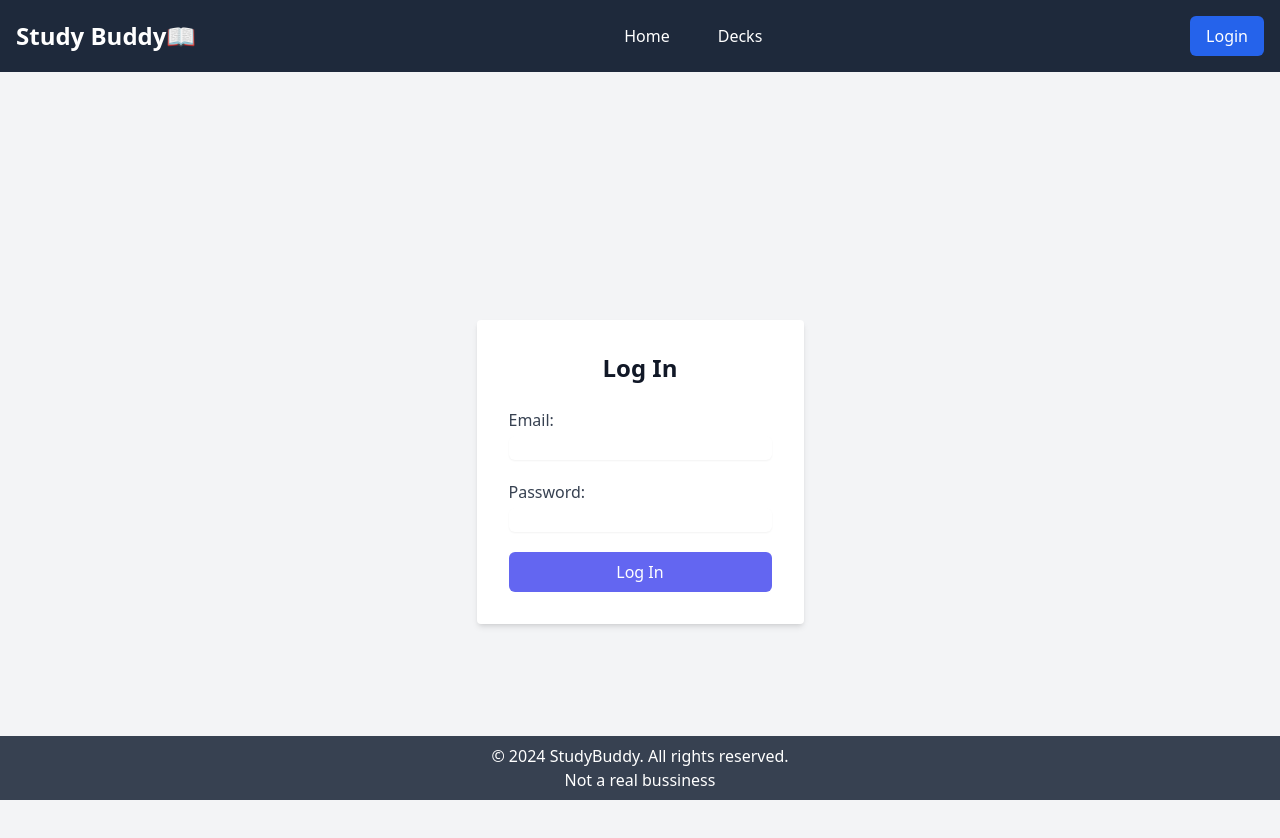
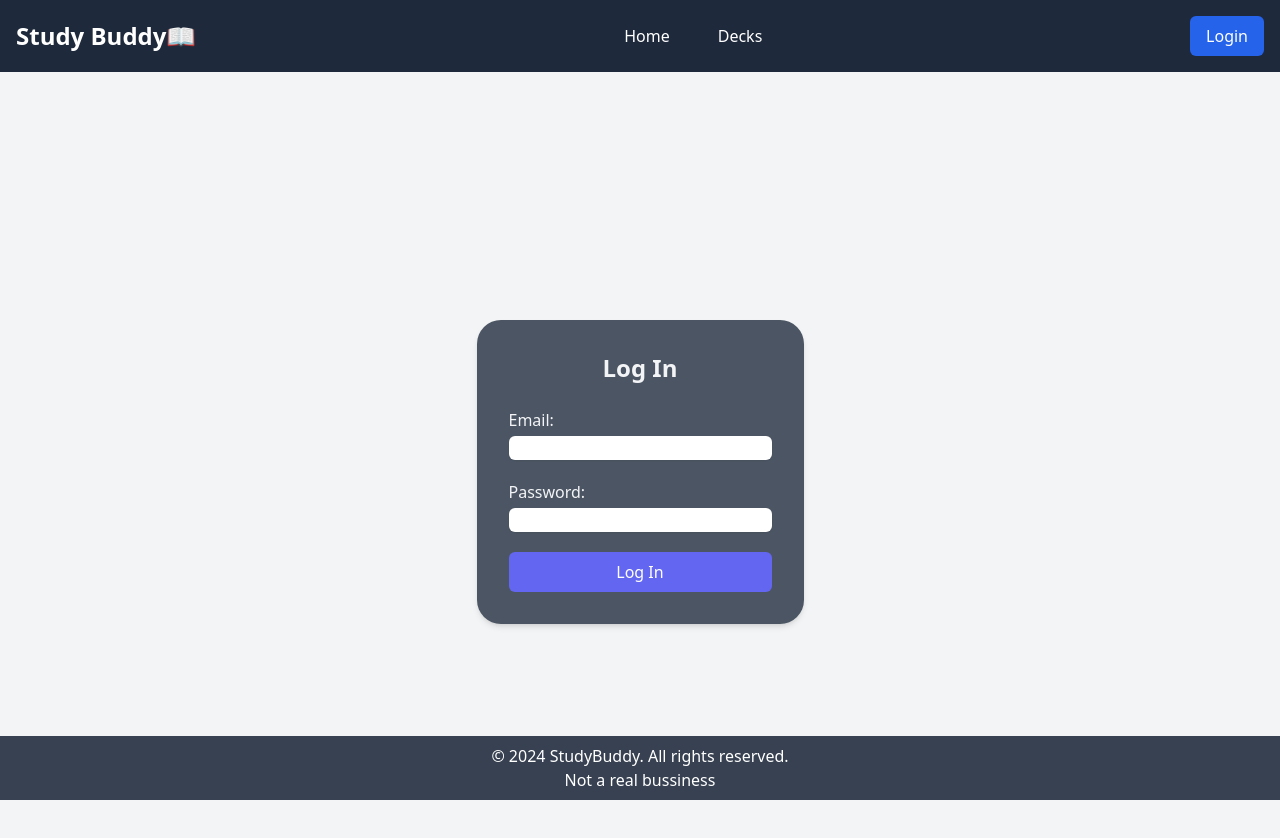
Before and after one commit to kerokero014/Study_buddy, a Next.js app in the folder stbdy/: page /login in a window 1280 px wide. Shown: the top 838 px of the page. Built offline with nearby package versions, Linux system fonts and the light colour scheme.

Commit message:
refactor: Update AllDecks component layout and add rounded corners to deck detail container

```diff
--- a/stbdy/src/app/components/AllDecks.tsx
+++ b/stbdy/src/app/components/AllDecks.tsx
@@ -46,7 +46,7 @@ export default function AllDecks() {
   }, []);
 
   return (
-    <div className="container mx-auto p-8">
+    <div className="bg-slate-300 container mx-auto p-8 m-11 rounded-2xl">
       <div className="flex justify-between items-center mb-4">
         <h1 className="text-3xl font-bold">All Decks</h1>
         <button
--- a/stbdy/src/app/components/log-in-form.tsx
+++ b/stbdy/src/app/components/log-in-form.tsx
@@ -1,21 +1,21 @@
-'use client';
+"use client";
 export default function LogInForm() {
   return (
     <div className="flex flex-col items-center justify-center min-h-screen bg-gray-100">
-      <div className="w-full max-w-md p-8 m-4 bg-white rounded shadow-md">
-        <h2 className="mb-6 text-2xl font-bold text-center text-gray-900">
+      <div className="w-full max-w-md p-8 m-4 bg-gray-600 rounded-3xl shadow-md">
+        <h2 className="mb-6 text-2xl font-bold text-center text-gray-100">
           Log In
         </h2>
         <form className="space-y-5">
           <label className="block">
-            <span className="text-gray-700">Email:</span>
+            <span className="text-gray-100">Email:</span>
             <input
               type="email"
               className="mt-1 block w-full rounded-md border-gray-300 shadow-sm focus:border-indigo-300 focus:ring focus:ring-indigo-200 focus:ring-opacity-50"
             />
           </label>
           <label className="block">
-            <span className="text-gray-700">Password:</span>
+            <span className="text-gray-100">Password:</span>
             <input
               type="password"
               className="mt-1 block w-full rounded-md border-gray-300 shadow-sm focus:border-indigo-300 focus:ring focus:ring-indigo-200 focus:ring-opacity-50"
--- a/stbdy/src/app/decks/page.tsx
+++ b/stbdy/src/app/decks/page.tsx
@@ -8,8 +8,6 @@ export default function Courses() {
     <>
       <Header />
 
-      <h1 className="text-4xl text-white m-4 p-1">Courses</h1>
-
       <AllDecks />
 
       <Footer />
```
